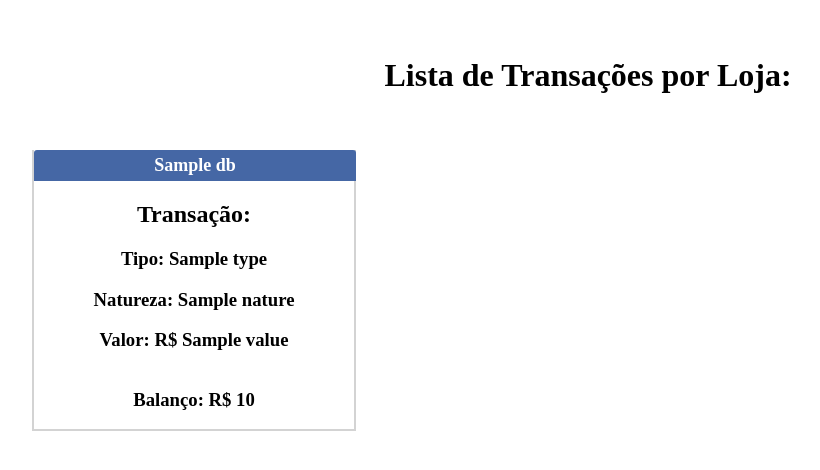
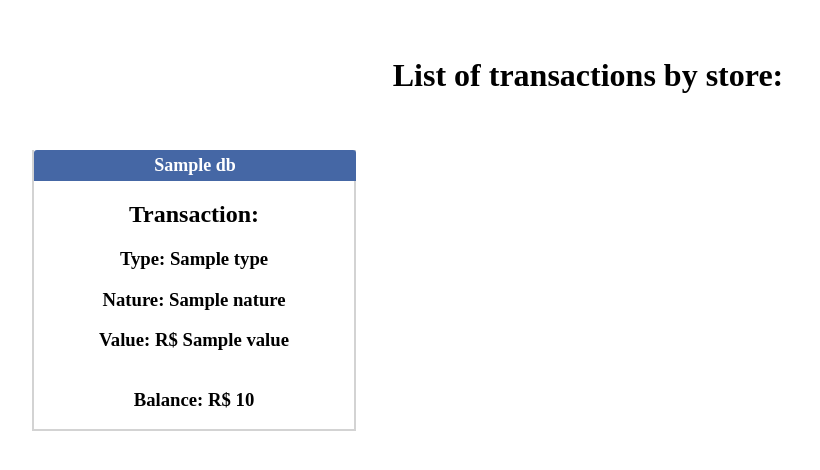
Before and after one commit to Axeellima/desafio-backend-python-django, a Django app: template templates/list_store.html in a window 1280 px wide. Shown: the top 470 px of the page, without its empty margins (52-872 px from the left). Run offline with Django 4.2, Linux system fonts and the light colour scheme; the template is opened without the code that fills it: most values are stand-ins (such as "Sample title", 1, 10 or a date in 2020).

Commit message:
fix: doc.views conditional and store.serializers conditional

```diff
--- a/_project/settings.py
+++ b/_project/settings.py
@@ -175,7 +175,7 @@ SPECTACULAR_SETTINGS = {
 
         commom-server-link = "http://localhost:8000/"
 
-        Register CNAB: To upload and register your CNAB file, add the suffix "api/home/" to the server link to access the submission form. After submission you will get a success response from the server if everything goes well!
+        Register CNAB: To upload and register your CNAB file, add the suffix "api/" to the server link to access the submission form. After submission you will get a success response from the server if everything goes well!
 
         List of stores and transactions: To list all stores and your transactions add the suffix "api/list/" to the server link.
 
--- a/_project/urls.py
+++ b/_project/urls.py
@@ -21,7 +21,7 @@ from _project import views
 
 urlpatterns = [
     path("admin/", admin.site.urls),
-    path("api/home/", views.home_page),
+    path("api/", views.home_page),
     path("api/list/", views.list_page),
     path("api/", include("docs.urls")),
     path("api/", include("store.urls")),
--- a/store/serializers.py
+++ b/store/serializers.py
@@ -17,11 +17,11 @@ class StoreSerializer(serializers.ModelSerializer):
         for newobj in obj.doc.all():
             value = int(newobj.value) / 100
 
-            if(newobj.type.name == "Boleto"):
+            if(newobj.type.name == "Bank slip"):
                 value = value * - 1
-            elif(newobj.type.name == "Financiamento"):
+            elif(newobj.type.name == "Financing"):
                 value = value * - 1
-            elif(newobj.type.name == "Aluguel"):
+            elif(newobj.type.name == "Rent"):
                 value = value * - 1
 
             array_value.append(value)
--- a/templates/list_store.html
+++ b/templates/list_store.html
@@ -13,7 +13,8 @@
 <body>
     <main class="container">
         <div class="title">
-            <h1>Lista de Transações por Loja:</h1>
+            <h1>
+                List of transactions by store:</h1>
         </div>
         <ul class="div-list">
             {% for dbs in db %}
@@ -21,13 +22,13 @@
                 <h3 class="store-name">{{dbs.name}}</h3>
                 {% for list in dbs.list_order %}
                 <div class="div-transaction">
-                    <h2>Transação:</h2>
-                    <h3 class="transaction">Tipo: {{list.type}}</h3>
-                    <h3 class="transaction-nature">Natureza: {{list.nature}}</h3>
-                    <h3 class="value-transaction">Valor: R$ {{list.value}}</h3>
+                    <h2>Transaction:</h2>
+                    <h3 class="transaction">Type: {{list.type}}</h3>
+                    <h3 class="transaction-nature">Nature: {{list.nature}}</h3>
+                    <h3 class="value-transaction">Value: R$ {{list.value}}</h3>
                 </div>
                 {% endfor %}
-                <h3>Balanço: R$ {{dbs.balance}}</h3>
+                <h3 class="store-balance">Balance: R$ {{dbs.balance}}</h3>
             </li>
             {% endfor %}
         </ul>
```
Also changed, not shown: docs/views.py (+9 -9 lines), docs/migrations/0006_alter_doc_store.py (added).
